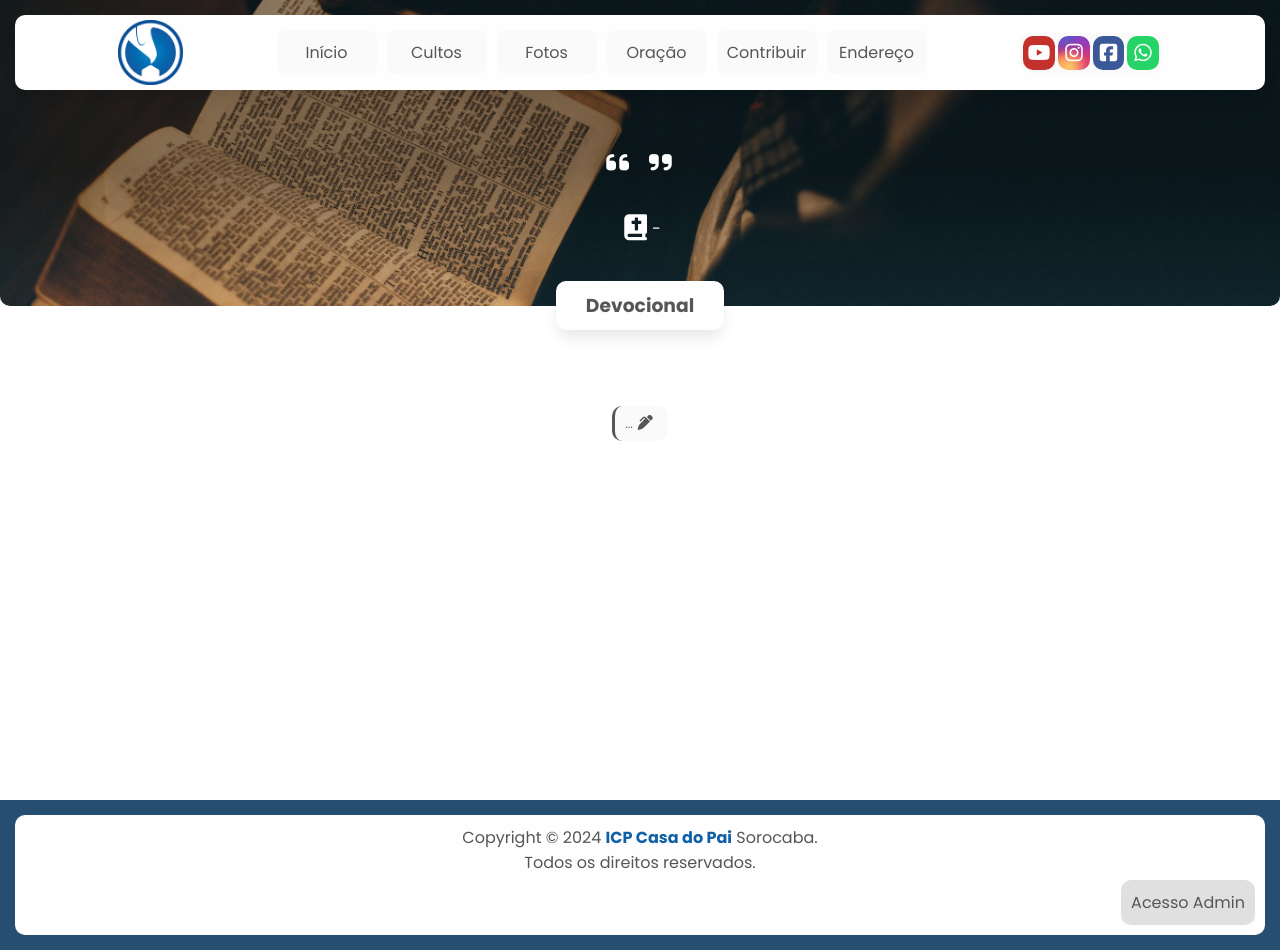
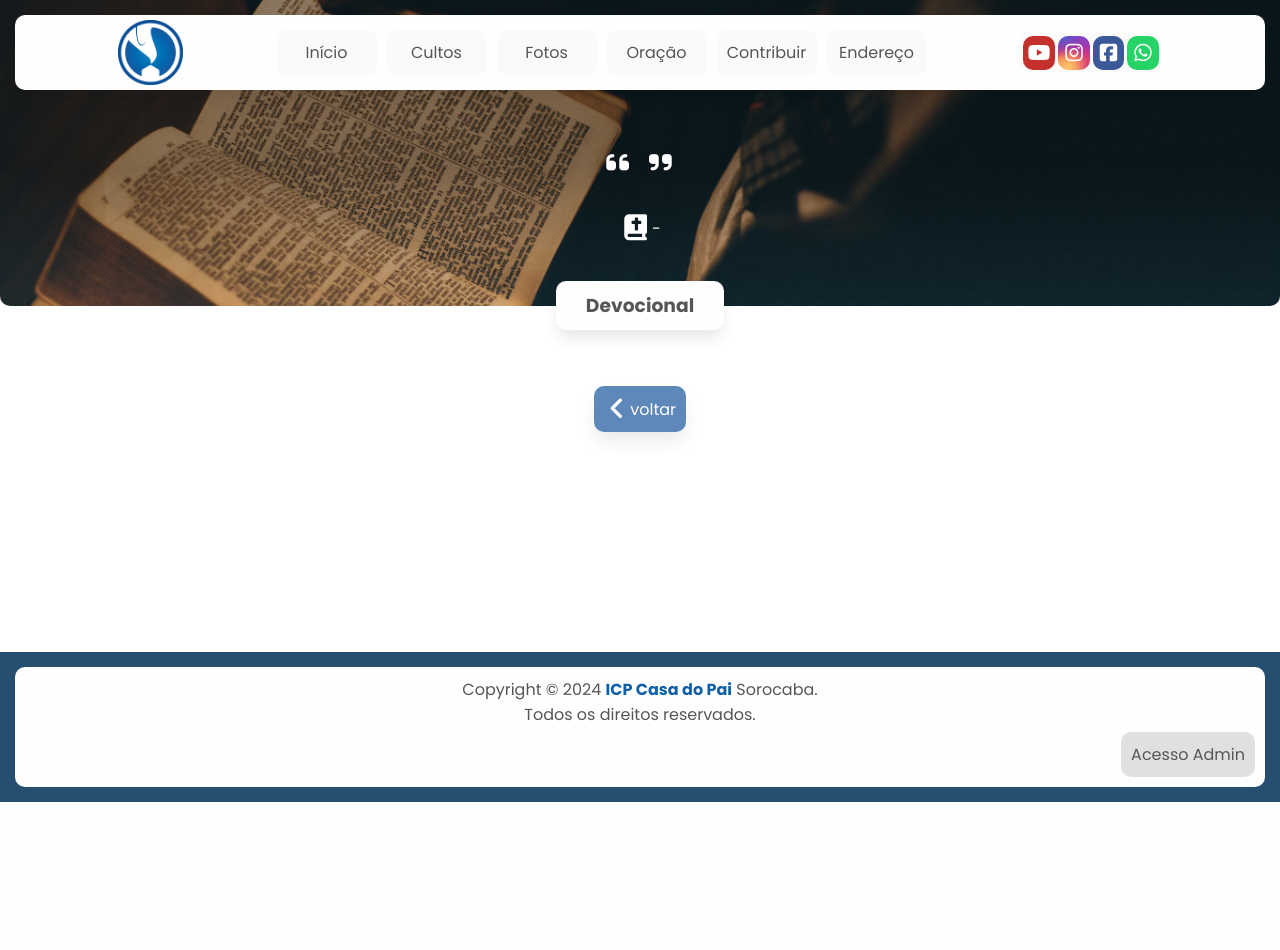
Before and after one commit to wesleyaguiarlopes/site-icp-casa-do-pai-sorocaba, a PHP site: page /devocional.php in a window 1280 px wide. After the commit the page ends 802 px from the top, so only its background shows below. Run offline with PHP 8.4, Linux system fonts and the light colour scheme; data that the repository does not hold is empty; some libraries are stand-ins or nearby versions.

Commit message:
Modifies the appearance of the Daily Devotional page and how it presents data

```diff
--- a/assets/css/devotional.css
+++ b/assets/css/devotional.css
@@ -1,5 +1,7 @@
 #daily-devotional {
-    min-height: 100vh;
+    display: flex;
+    flex-direction: column;
+    min-height: calc(100vh - 148px);
 
     .content-verse-of-the-day {
         gap: 30px;
@@ -48,30 +50,11 @@
         width: 100%;
         max-width: 700px;
         line-height: 35px;
-        padding: 50px 10px;
+        padding: 50px 10px 0 10px;
         position: relative;
         text-align: center;
-        margin: 0 auto 90px auto;
+        margin: 0 auto;
         color: var(--color-level0);
-
-        .author {
-            left: 0;
-            right: 0;
-            bottom: -35px;
-            margin: 0 auto;
-            padding: 0 10px;
-            font-size: 14px;
-            font-weight: 300;
-            position: absolute;
-            width: fit-content;
-            border-radius: 10px;
-            background-color: #fafafa;
-            border-left: 3px solid var(--color-level0);
-
-            i {
-                font-size: 15px;
-            }
-        }
     }
 
     .content-devotional-text::first-letter {
@@ -83,16 +66,35 @@
         margin: 0 5px;
         font-size: 26px;
     }
+
+    .content-back-button {
+        display: flex;
+        justify-content: center;
+        margin: 30px 0 50px 0;
+
+        .to-go-back {
+            display: flex;
+            padding: 10px;
+            align-items: center;
+            border-radius: 10px;
+            transition: all 0.5s;
+            text-decoration: none;
+            justify-content: center;
+            color: var(--color-level3);
+            background-color: var(--color-level2);
+            box-shadow: 0px 10px 20px -3px rgba(0,0,0,0.1);
+        }
+
+         .to-go-back:hover {
+            background-color: var(--color-level1);
+         }
+    }
 }
 
 @media(max-width: 740px) {
-
     #daily-devotional {
-        min-height: 100vh;
-
         .content-verse-of-the-day {
-            gap: 30px;
-            padding: 110px 10px 55px 10px;
+            padding: 110px 20px 55px 10px;
             background-position: center top;
 
             .text-verse {
@@ -110,21 +112,20 @@
         .content-devotional-text {
             font-size: 14px;
             line-height: 30px;
-            padding: 50px 20px;
+            padding: 50px 20px 0 20px;
             letter-spacing: 1px;
             text-align: justify;
-
-            .author {
-                font-size: 12px;
-            }
         }
 
         .content-devotional-text::first-letter {
             font-size: 40px;
         }
 
-        .fa-solid {
-            font-size: 26px;
+        .content-back-button {
+            .to-go-back {
+                padding: 7px;
+                font-size: 0.8em;
+            }
         }
     }
 }
--- /dev/null
+++ b/assets/php/get-data-from-daily-devotional.php
@@ -0,0 +1,10 @@
+<?php
+    include_once('assets/php/database-connection.php');
+
+    $current_date = date('Y-m-d');
+
+    $sql = "select text_verse_of_the_day, bible_book, bible_version, daily_devotional_text from daily_devotional where todays_date = '$current_date'";
+    $result = $con->query($sql);
+    $daily_devotional_data = $result->fetch_object();
+    $con->close();
+?>
--- a/devocional.php
+++ b/devocional.php
@@ -1,20 +1,12 @@
 <?php
-    include_once('assets/php/database-connection.php');
-
-    $sql = "select * from tb_devotionalverse where 1";
-    $resultado = $con->query($sql);
-    $row = $resultado->fetch_object();
-    $rs = mysqli_query($con, $sql);
-    mysqli_close($con);
+    include_once('assets/php/get-data-from-daily-devotional.php');
     session_start();
 ?>
 <!DOCTYPE html>
 <html lang="pt-br">
     <head>
         <!-- open graph -->
-
-        <!-- og - devotional -->
-        <meta property="og:title" content="Devocional | ICP Casa do Pai Sorocaba">
+        <meta property="og:title" content="Devocional Diário | ICP Casa do Pai Sorocaba">
         <meta property="og:type" content="website">
         <meta property="og:url" content="https://www.comunhaoplenasorocaba.com.br/devocional">
         <meta property="og:description" content="Seja edificado com a palavra, através do devocional que preparamos para você">
@@ -23,7 +15,7 @@
 
         <!-- browser visual settings -->
         <link rel="icon" type="image/x-icon" href="assets/images/logotipo/logo_icon_icp-casa-do-pai.ico">
-        <title>Devocional | ICP Casa do Pai Sorocaba</title>
+        <title>Devocional Diário | ICP Casa do Pai Sorocaba</title>
         <meta name="description" content="Seja edificado com a palavra, através do devocional que preparamos para você">
 
         <!-- browser background settings -->
@@ -64,18 +56,23 @@
                 <div class="content-verse-of-the-day">
                     <p class="text-verse">
                         <i class="fa-solid fa-quote-left"></i>
-                        <?php print $row->textVerseOfTheDay; ?>
+                        <?php print $daily_devotional_data->text_verse_of_the_day; ?>
                         <i class="fa-solid fa-quote-right"></i>
                     </p>
                     <p class="book-verse">
                         <i class="fa-solid fa-book-bible"></i>
-                        <?php print $row->bibleBook; ?> - <?php print $row->bibleVersion; ?>
+                        <?php print $daily_devotional_data->bible_book; ?> - <?php print $daily_devotional_data->bible_version; ?>
                     </p>
                     <h3 class="devotional-section-title">Devocional</h3>
                 </div>
                 <div class="content-devotional-text">
-                    <p><?php print $row->dailyDevotionalText; ?></p>
-                    <p class="author"><?php print $row->authorName; ?>...<i class="fa-solid fa-pen-clip"></i></p>
+                    <p><?php print $daily_devotional_data->daily_devotional_text; ?></p>
+                </div>
+                <div class="content-back-button">
+                    <a class="to-go-back" href="/">
+                        <i class="fa-solid fa-angle-left"></i>
+                        <p>voltar</p>
+                    </a>
                 </div>
             </section>
         </main>
```
